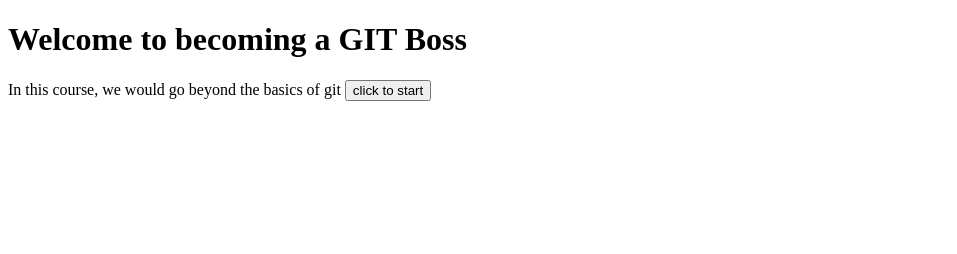
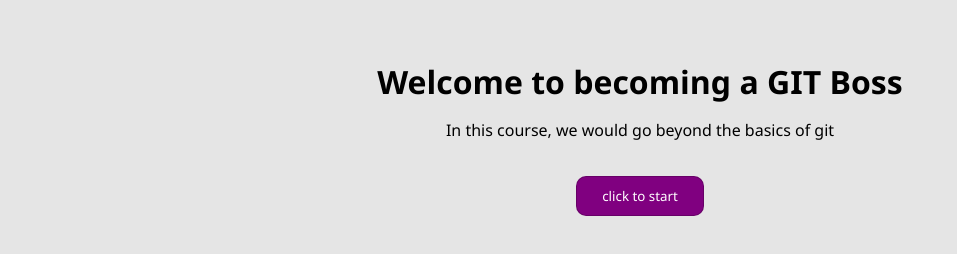
Before and after one commit to Jerryhubgit/boss-git, a plain HTML site: page index.html in a window 1280 px wide. Shown: the whole page, without its empty margins (0-957 px from the left). Drawn offline with Linux system fonts and the light colour scheme.

Commit message:
styled the html

```diff
--- a/index.html
+++ b/index.html
@@ -4,10 +4,12 @@
     <meta charset="UTF-8">
     <meta name="viewport" content="width=device-width, initial-scale=1.0">
     <title>Document</title>
+    <link rel="stylesheet" href="style.css">
 </head>
 <body>
 
     <h1>Welcome to becoming a GIT Boss</h1>
-    <p>In this course, we would go beyond the basics of git <button>click to start</button></p>
+    <p>In this course, we would go beyond the basics of git</p>
+    <button>click to start</button>
 </body>
 </html>
--- /dev/null
+++ b/style.css
@@ -0,0 +1,24 @@
+*{
+    margin: 0;
+    padding: 0;
+    box-sizing: border-box;
+    font-family: 'Segoe UI', Tahoma, Geneva, Verdana, sans-serif;
+}
+body{
+    margin: 50px 0;
+    display: flex;
+    align-items: center;
+    justify-content: center;
+    flex-direction: column;
+    background-color: rgba(0,0,0,.1);
+    line-height: 2;
+}
+button{
+    padding: 10px 25px;
+    border-radius: 10px;
+    border: 1px solid rgba(0,0,0,.2);
+    cursor: pointer;
+    background-color: purple;
+    color: white;
+    margin: 30px;
+}
```
